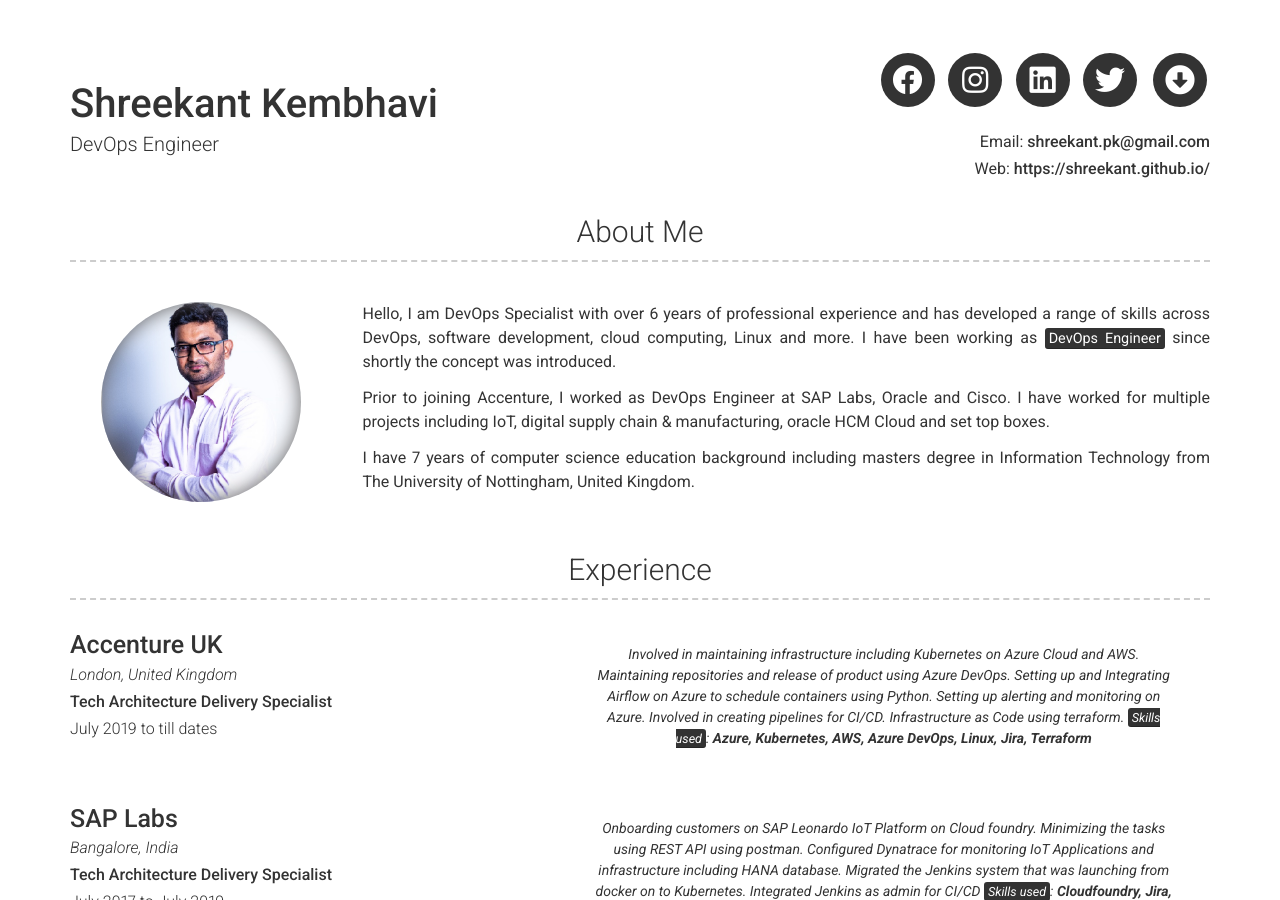
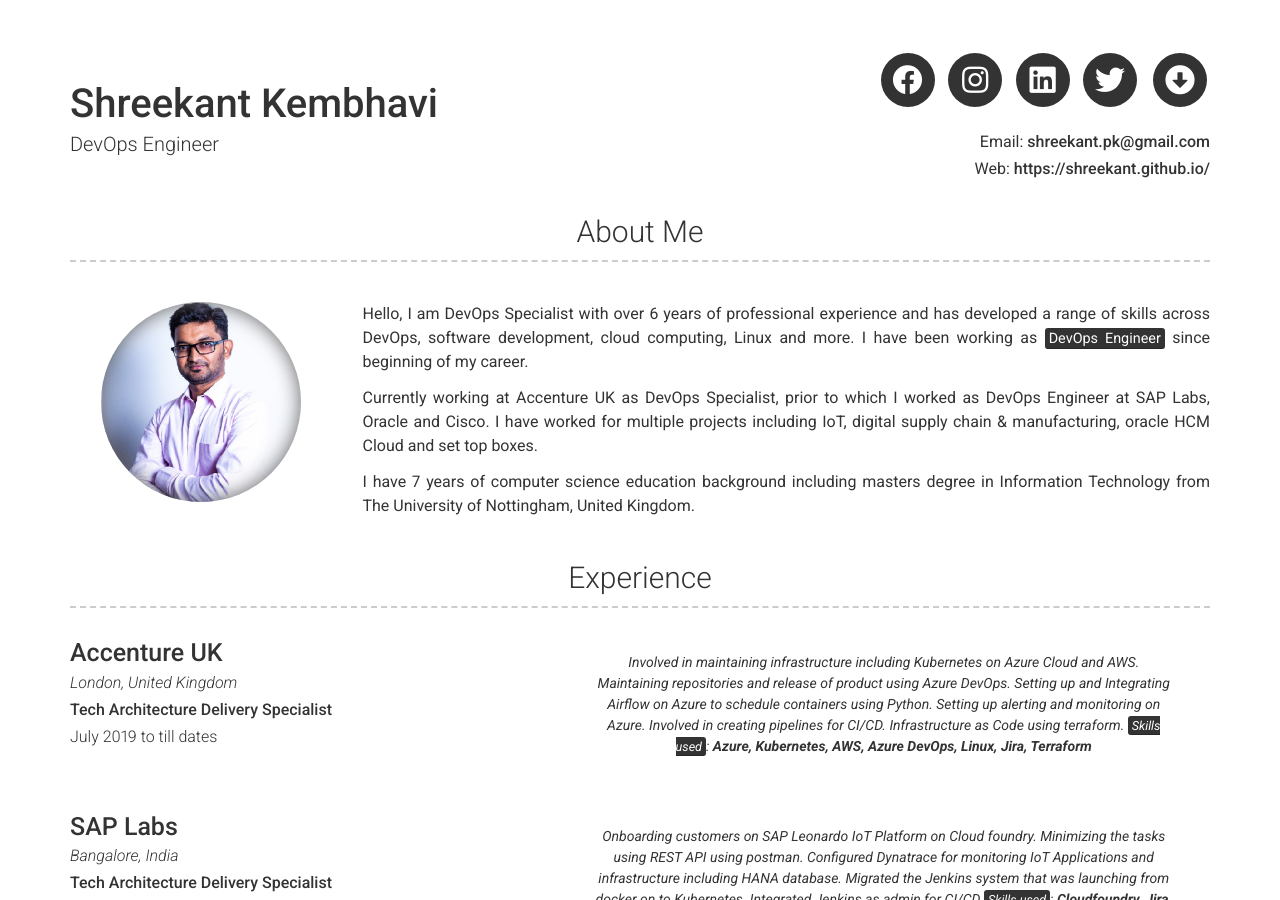
Before and after one commit to shreekant/cv, a Jekyll site: the page built from index.md, in a window 1280 px wide and 900 px high. Built offline with Jekyll 4.4.1, drawn with Linux system fonts in a browser that asks for light colours; nearby versions of some CDN libraries; some of the changed text lies outside the part shown.

Commit message:
Update _config.yml

```diff
--- a/_config.yml
+++ b/_config.yml
@@ -59,9 +59,9 @@ additional_links:
 # about_title: About Me (Use this to override about section title)
 about_profile_image: assets/profile.jpg
 about_content: | # this will include new lines to allow paragraphs
-  Hello, I am DevOps Specialist with over 6 years of professional experience and has developed a range of skills across DevOps, software development, cloud computing, Linux and more. I have been working as <mark>DevOps Engineer</mark> since shortly the concept was introduced.
+  Hello, I am DevOps Specialist with over 6 years of professional experience and has developed a range of skills across DevOps, software development, cloud computing, Linux and more. I have been working as <mark>DevOps Engineer</mark> since beginning of my career.
 
-  Prior to joining Accenture, I worked as DevOps Engineer at SAP Labs, Oracle and Cisco. I have worked for multiple projects including IoT, digital supply chain & manufacturing, oracle HCM Cloud and set top boxes.
+  Currently working at Accenture UK as DevOps Specialist, prior to which I worked as DevOps Engineer at SAP Labs, Oracle and Cisco. I have worked for multiple projects including IoT, digital supply chain & manufacturing, oracle HCM Cloud and set top boxes.
 
   I have 7 years of computer science education background including masters degree in Information Technology from The University of Nottingham, United Kingdom.
 
@@ -78,7 +78,7 @@ about_content: | # this will include new lines to allow paragraphs
 # More Section
 # more_title: A Little More About Me #(Use this to override about more section title)
 more_content: | # this will include new lines to allow paragraphs
-  Besides my professional life, I am found of travel, food and ofcourse sleeping 😊
+  Besides my professional life, I am found of travel, food and of-course sleeping 😊
 
   **Like people often say motivation doesn’t last. Well, neither does bathing—that’s why we recommend it daily.**
 
```
